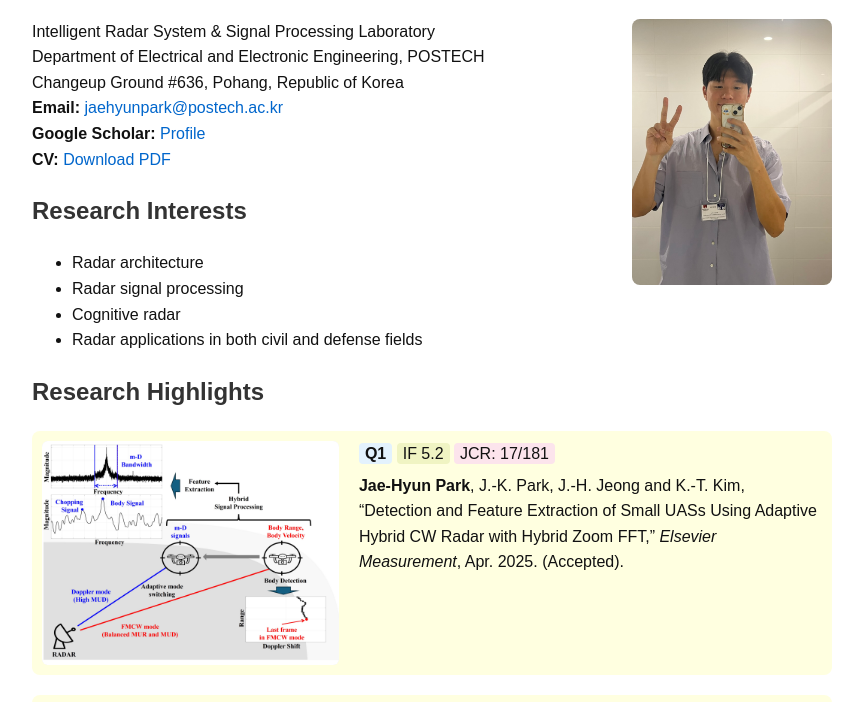
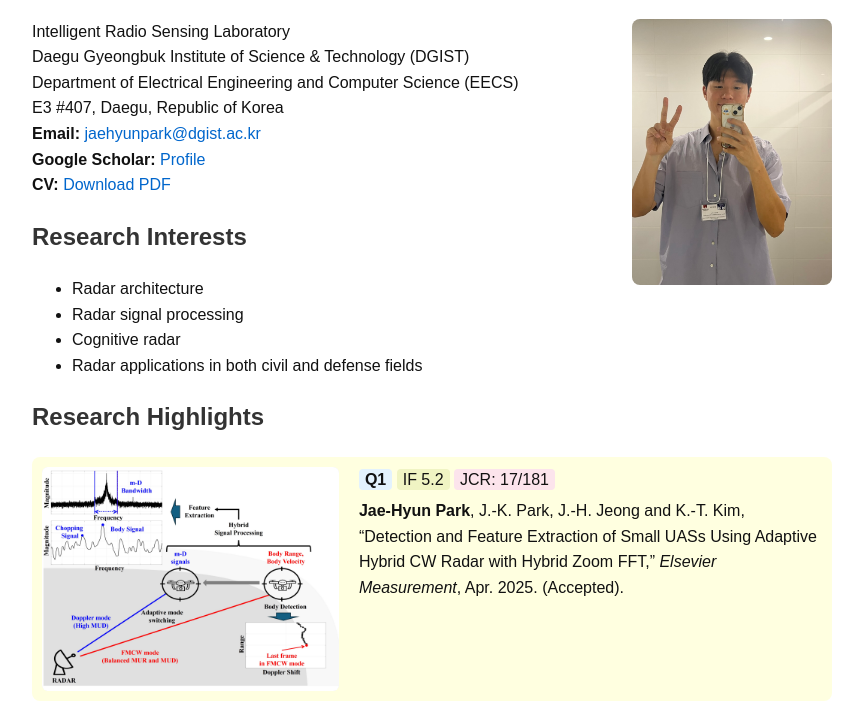
Before and after one commit to jhynpark/jhynpark.github.io, a plain HTML site: page index.html in a window 1280 px wide. Shown: the part 94-796 px from the top of the page, without its empty margins (208-1071 px from the left). Drawn offline with Linux system fonts and the light colour scheme.

Commit message:
Update index.html

```diff
--- a/index.html
+++ b/index.html
@@ -29,10 +29,11 @@
   <img src="profile.jpg" alt="Profile Photo" class="profile">
 
   <p>
-    Intelligent Radar System & Signal Processing Laboratory<br>
-    Department of Electrical and Electronic Engineering, POSTECH<br>
-    Changeup Ground #636, Pohang, Republic of Korea<br>
-    <strong>Email:</strong> <a href="mailto:jaehyunpark@postech.ac.kr">jaehyunpark@postech.ac.kr</a><br>
+    Intelligent Radio Sensing Laboratory<br>
+    Daegu Gyeongbuk Institute of Science & Technology (DGIST)<br>
+    Department of Electrical Engineering and Computer Science (EECS)<br>
+    E3 #407, Daegu, Republic of Korea<br>
+    <strong>Email:</strong> <a href="mailto:jaehyunpark@dgist.ac.kr">jaehyunpark@dgist.ac.kr</a><br>
     <strong>Google Scholar:</strong> <a href="https://scholar.google.com/citations?user=vylWcbYAAAAJ&hl=ko&oi=sra">Profile</a><br>
     <strong>CV:</strong> <a href="cv.pdf">Download PDF</a>
   </p>
```
